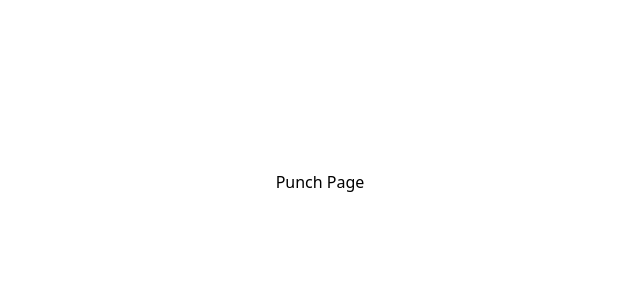
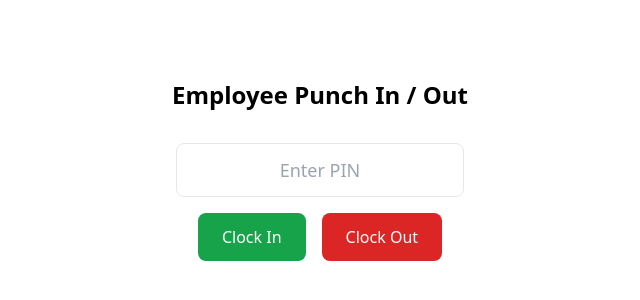
Before and after one commit to Amitvik/shiftpunch-frontend, a React (Vite) app: page /punch in a window 1280 px wide. Shown: the part 218-518 px from the top of the page, without its empty margins (320-960 px from the left). Built offline with nearby package versions, Linux system fonts and the light colour scheme.

Commit message:
-1.3: Added Punch In/Out UI with PIN input and placeholder handlers

```diff
--- a/src/pages/LandingPage.jsx
+++ b/src/pages/LandingPage.jsx
@@ -17,7 +17,7 @@ const LandingPage = () => {
           onClick={() => navigate('/admin')}
           className="w-full py-3 bg-gray-800 text-white rounded-lg hover:bg-gray-900 transition"
         >
-          Admin Login
+          Login
         </button>
       </div>
     </div>
--- a/src/pages/PunchPage.jsx
+++ b/src/pages/PunchPage.jsx
@@ -1,5 +1,44 @@
+import { useState } from 'react'
 
 const PunchPage = () => {
-  return <div className="h-screen flex items-center justify-center">Punch Page</div>
+  const [pin, setPin] = useState('')
+  const [message, setMessage] = useState('')
+
+  const handleClockIn = () => {
+    setMessage(`⏱ Clock In clicked with PIN: ${pin}`)
+  }
+
+  const handleClockOut = () => {
+    setMessage(`🔁 Clock Out clicked with PIN: ${pin}`)
+  }
+
+  return (
+    <div className="h-screen flex flex-col justify-center items-center bg-white px-4">
+      <h1 className="text-2xl font-bold mb-8">Employee Punch In / Out</h1>
+      <input
+        type="password"
+        placeholder="Enter PIN"
+        value={pin}
+        onChange={(e) => setPin(e.target.value)}
+        className="mb-4 px-4 py-3 border rounded-lg text-lg w-72 text-center focus:outline-none focus:ring-2 focus:ring-blue-500"
+      />
+      <div className="flex space-x-4 mb-6">
+        <button
+          onClick={handleClockIn}
+          className="bg-green-600 text-white px-6 py-3 rounded-lg hover:bg-green-700 transition"
+        >
+          Clock In
+        </button>
+        <button
+          onClick={handleClockOut}
+          className="bg-red-600 text-white px-6 py-3 rounded-lg hover:bg-red-700 transition"
+        >
+          Clock Out
+        </button>
+      </div>
+      {message && <p className="text-gray-700">{message}</p>}
+    </div>
+  )
 }
+
 export default PunchPage
```
